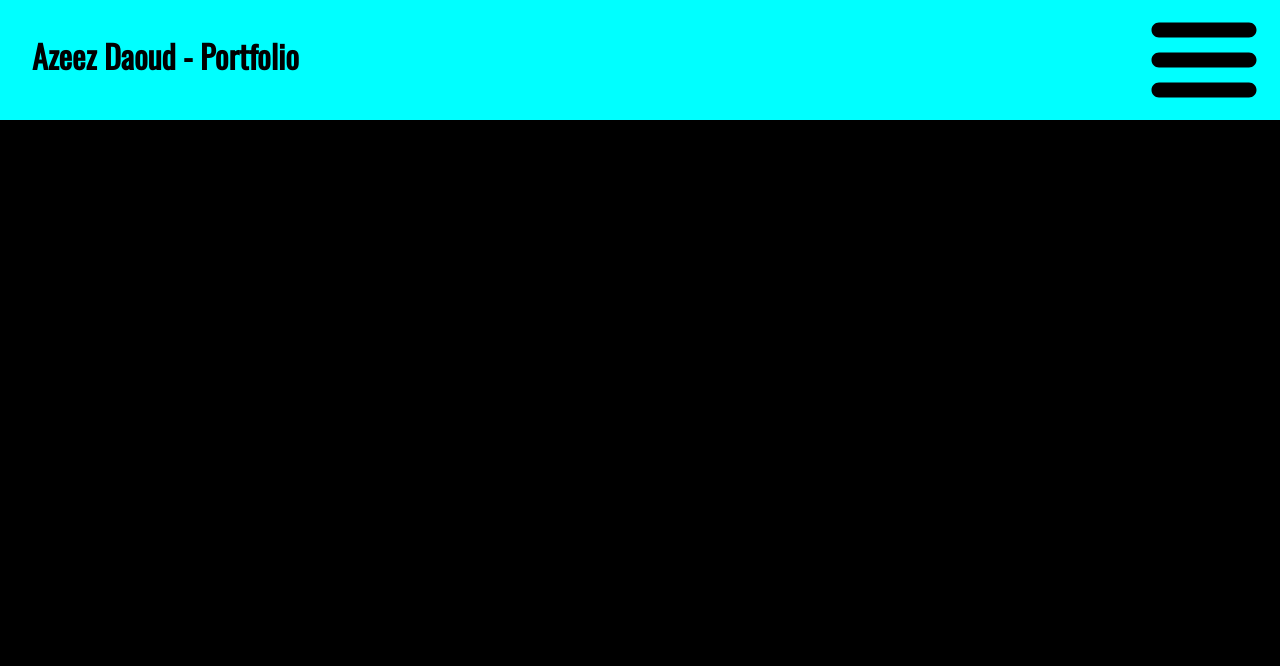
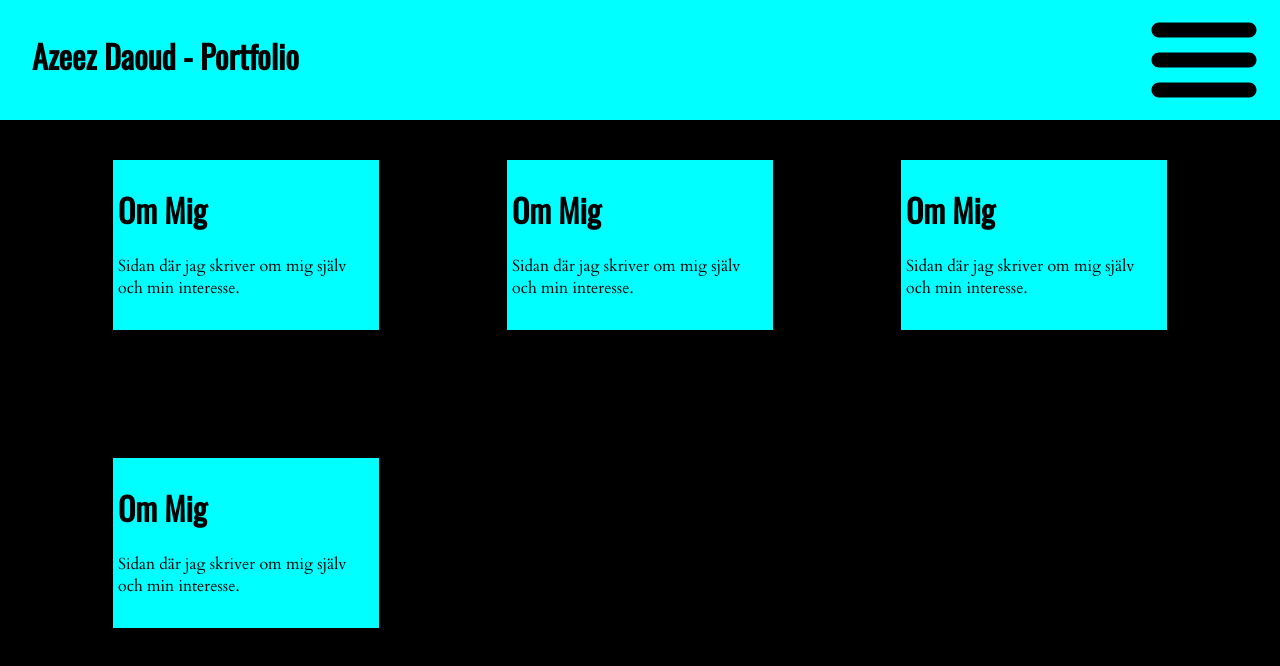
Before and after one commit to ntisod/egen-webbsajt-NTIAzeezDaoud, a plain HTML site: page Portfolio/index.html in a window 1280 px wide. Drawn offline with nearby package versions, Linux system fonts and the light colour scheme.

Commit message:
Add project container and style them

```diff
--- a/Portfolio/scripts/main.js
+++ b/Portfolio/scripts/main.js
@@ -27,7 +27,6 @@ function randomString(length) {
 
 function hackTextEffect() {
     var elements = document.querySelectorAll("p,h1");
-    console.log(elements);
     for (const element of elements) {
         hack(element);
     }
@@ -75,16 +74,45 @@ function switchMode() {
     }
 }
 
+function openNewTab(url) {
+    window.open(url, "_blank");
+}
+
 function addElements() {
-
-    var elementsToAdd = fetch("./scripts/projects.json").then(results => results.text()).then(JSON.parse);
+    var elementsToAdd = [
+        {
+            "name": "Om Mig",
+            "description": "Sidan där jag skriver om mig själv och min interesse.",
+            "path": "../index.html",
+        },
+        {
+            "name": "Om Mig",
+            "description": "Sidan där jag skriver om mig själv och min interesse.",
+            "path": "./index.html",
+        },
+        {
+            "name": "Om Mig",
+            "description": "Sidan där jag skriver om mig själv och min interesse.",
+            "path": "./index.html",
+        },
+        {
+            "name": "Om Mig",
+            "description": "Sidan där jag skriver om mig själv och min interesse.",
+            "path": "./index.html",
+        }
+    ];
+    console.log(elementsToAdd);
 
     for (let index = 0; index < elementsToAdd.length; index++) {
         const element = elementsToAdd[index];
-        var newPara = document.createElement("p");
-        newPara.innerHTML = element;
+        var newHeader = document.createElement("h1");
+        newHeader.innerHTML = element["name"];
+        var newPara = document.createElement("P");
+        newPara.innerHTML = element["description"];
         var newDiv = document.createElement("div");
         newDiv.classList.add("lightCon");
+        newDiv.setAttribute("onclick", "window.open('" + element["path"] + "')");
+        newDiv.appendChild(newHeader);
         newDiv.appendChild(newPara);
         document.getElementsByClassName("grid-container")[0].appendChild(newDiv);
     }
--- a/Portfolio/scripts/projects.json
+++ /dev/null
@@ -1,9 +0,0 @@
-{
-    "projects":[
-        {
-            "name": "Om Mig",
-            "description": "Sidan där jag skriver om mig själv och min interesse.",
-            "path": "./index.html"
-        }
-    ]
-}
--- a/Portfolio/styles/style.scss
+++ b/Portfolio/styles/style.scss
@@ -78,16 +78,18 @@ main{
     gap: 10vw;
     justify-content: center;
     div{
-        border: green 1px solid;
         height: 20vh;
         width: 20vw;
         padding: 5px;
         transition: ease-in-out 200ms;
+        cursor: pointer;
     }
     div:hover{
         transition: ease-in-out 200ms;
     }
 }
+
+
 
 @media only screen and (max-width: 640px){
     .grid-container{
```
Also changed, not shown: Portfolio/styles/style.css, 1 other file.
